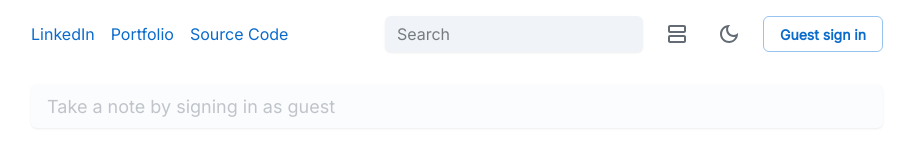
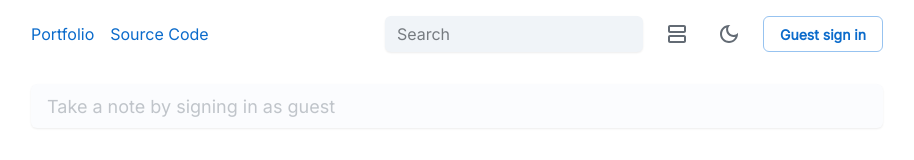
Before and after one commit to gf-co/all-google-product, a React (Create React App) app: page / in a window 1280 px wide. Shown: the top 160 px of the page, without its empty margins (183-1097 px from the left). Built offline with nearby package versions, Linux system fonts and the light colour scheme; no server answers.

Commit message:
Remove LinkedIn from Socials

```diff
--- a/src/Header.tsx
+++ b/src/Header.tsx
@@ -2,18 +2,7 @@ import DarkModeOutlinedIcon from "@mui/icons-material/DarkModeOutlined";
 import GridViewOutlinedIcon from "@mui/icons-material/GridViewOutlined";
 import LightModeOutlinedIcon from "@mui/icons-material/LightModeOutlined";
 import ViewAgendaOutlinedIcon from "@mui/icons-material/ViewAgendaOutlined";
-import {
-  Avatar,
-  Box,
-  Button,
-  Container,
-  IconButton,
-  Input,
-  Link,
-  Stack,
-  Tooltip,
-  useTheme,
-} from "@mui/joy";
+import { Avatar, Box, Button, Container, IconButton, Input, Link, Stack, Tooltip, useTheme } from "@mui/joy";
 import Dropdown from "@mui/joy/Dropdown";
 import Menu from "@mui/joy/Menu";
 import MenuButton from "@mui/joy/MenuButton";
@@ -25,14 +14,7 @@ import { useUser } from "./contexts/UserProvider";
 import { View, useView } from "./contexts/ViewProvider";
 
 export default function Header() {
-  const {
-    user,
-    isSigningIn,
-    isSigningOut,
-    isFetching,
-    signInAsGuest,
-    signOutAsGuest,
-  } = useUser();
+  const { user, isSigningIn, isSigningOut, isFetching, signInAsGuest, signOutAsGuest } = useUser();
   const { view, setView } = useView();
   const { mode, setMode } = useColorScheme();
   const [keyword, setKeyword] = useState("");
@@ -53,11 +35,7 @@ export default function Header() {
       return;
     }
 
-    const filteredList = originalList.filter(
-      (note) =>
-        note.title.toLowerCase().includes(newKeyword.toLowerCase()) ||
-        note.content.toLowerCase().includes(newKeyword.toLowerCase())
-    );
+    const filteredList = originalList.filter((note) => note.title.toLowerCase().includes(newKeyword.toLowerCase()) || note.content.toLowerCase().includes(newKeyword.toLowerCase()));
 
     setNotes(filteredList);
   };
@@ -65,30 +43,8 @@ export default function Header() {
   return (
     <Box>
       <Container maxWidth="md">
-        <Stack
-          direction="row"
-          justifyContent="space-between"
-          alignItems="center"
-        >
-          <Stack
-            direction="row"
-            justifyContent="space-between"
-            alignItems="center"
-          >
-            <Link
-              href="https://www.linkedin.com/in/gf-co/"
-              rel="noopener noreferrer"
-              target="_blank"
-              level="body-md"
-              marginRight={2}
-              sx={{
-                [theme.breakpoints.down("md")]: {
-                  display: "none",
-                },
-              }}
-            >
-              LinkedIn
-            </Link>
+        <Stack direction="row" justifyContent="space-between" alignItems="center">
+          <Stack direction="row" justifyContent="space-between" alignItems="center">
             <Link
               href="https://gf-co.github.io/"
               target="_blank"
@@ -117,12 +73,7 @@ export default function Header() {
             </Link>
           </Stack>
 
-          <Stack
-            direction="row"
-            spacing={2}
-            marginLeft="auto"
-            alignItems="center"
-          >
+          <Stack direction="row" spacing={2} marginLeft="auto" alignItems="center">
             <Input
               placeholder="Search"
               value={keyword}
@@ -167,11 +118,7 @@ export default function Header() {
 
             {!!user && (
               <Dropdown>
-                <MenuButton
-                  loading={isSigningOut}
-                  sx={{ padding: 0 }}
-                  variant="plain"
-                >
+                <MenuButton loading={isSigningOut} sx={{ padding: 0 }} variant="plain">
                   <Avatar variant="outlined" />
                 </MenuButton>
                 <Menu>
@@ -181,12 +128,7 @@ export default function Header() {
             )}
 
             {!user && (
-              <Button
-                variant="outlined"
-                loading={isSigningIn}
-                onClick={signInAsGuest}
-                disabled={isFetching}
-              >
+              <Button variant="outlined" loading={isSigningIn} onClick={signInAsGuest} disabled={isFetching}>
                 Guest sign in
               </Button>
             )}
```
